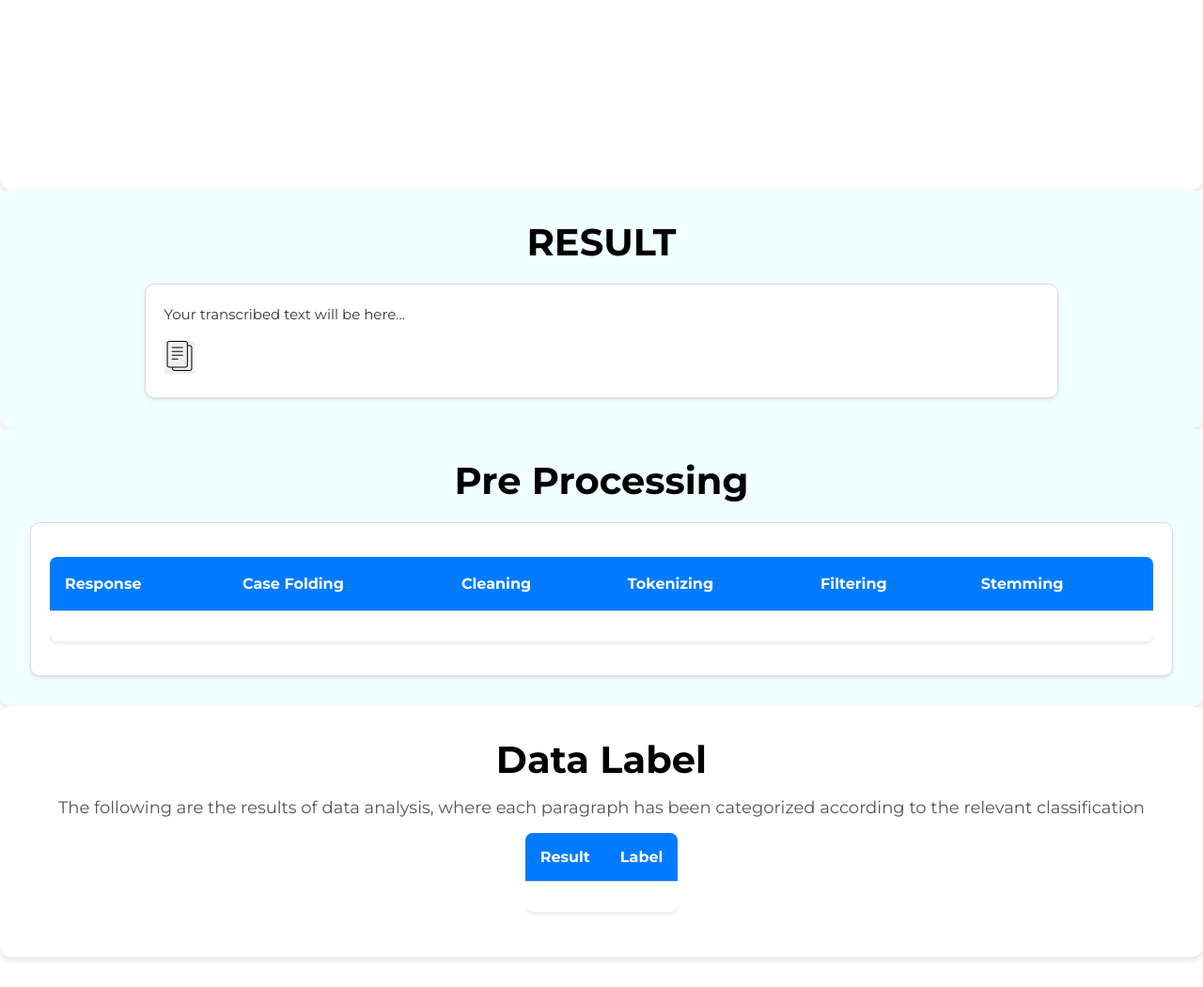
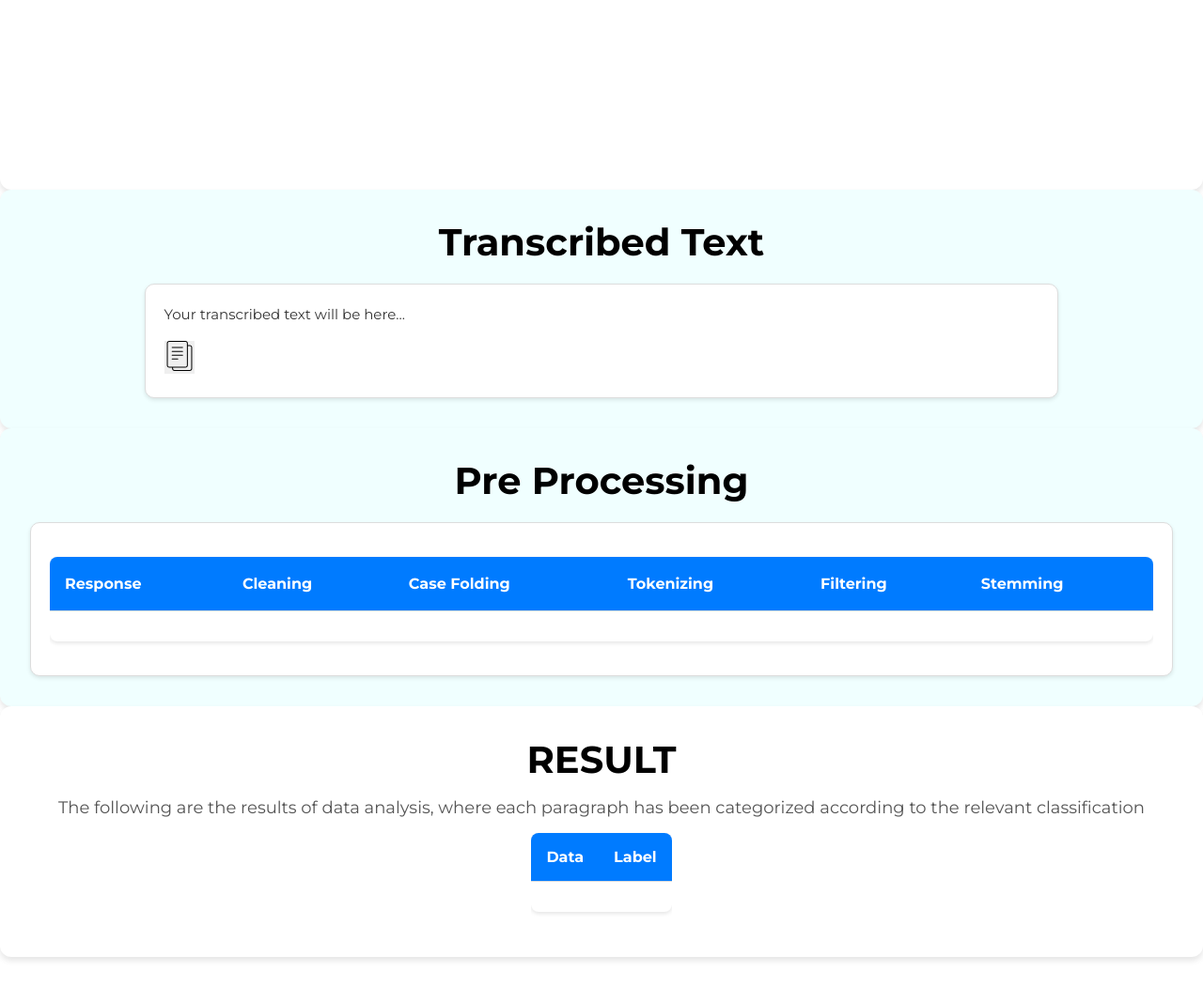
Before and after one commit to mar7123/text-classification-with-ensamble, a Flask app: page / in a window 1280 px wide. Shown: the part 568-1619 px from the top of the page at 94% size. Run offline with Flask 3, Linux system fonts and the light colour scheme; lists and menus that the app fills with data are empty; some libraries are stand-ins or nearby versions.

Commit message:
Update UI

```diff
--- a/templates/pages/index.html
+++ b/templates/pages/index.html
@@ -53,7 +53,7 @@
     <!-- Result -->
     <div class="container-result">
       <div class="result">
-        <h1>RESULT</h1>
+        <h1>Transcribed Text</h1>
         <div class="result-box">
           <p id="audio-text-result">Your transcribed text will be here...</p>
 
@@ -104,8 +104,8 @@
               <thead>
                 <tr>
                   <th>Response</th>
+                  <th>Cleaning</th>
                   <th>Case Folding</th>
-                  <th>Cleaning</th>
                   <th>Tokenizing</th>
                   <th>Filtering</th>
                   <th>Stemming</th>
@@ -114,8 +114,8 @@
               <tbody>
                 <tr>
                   <td id="preproc-response"></td>
+                  <td id="preproc-cleaning"></td>
                   <td id="preproc-case-folding"></td>
-                  <td id="preproc-cleaning"></td>
                   <td id="preproc-tokenizing"></td>
                   <td id="preproc-filtering"></td>
                   <td id="preproc-stemming"></td>
@@ -131,7 +131,7 @@
     <!-- Label -->
     <div class="container-label">
       <div class="label">
-        <h1>Data Label</h1>
+        <h1>RESULT</h1>
         <p>
           The following are the results of data analysis, where each paragraph
           has been categorized according to the relevant classification
@@ -141,7 +141,7 @@
         <table>
           <thead>
             <tr>
-              <th>Result</th>
+              <th>Data</th>
               <th>Label</th>
             </tr>
           </thead>
```
Also changed, not shown: 2 other files.
